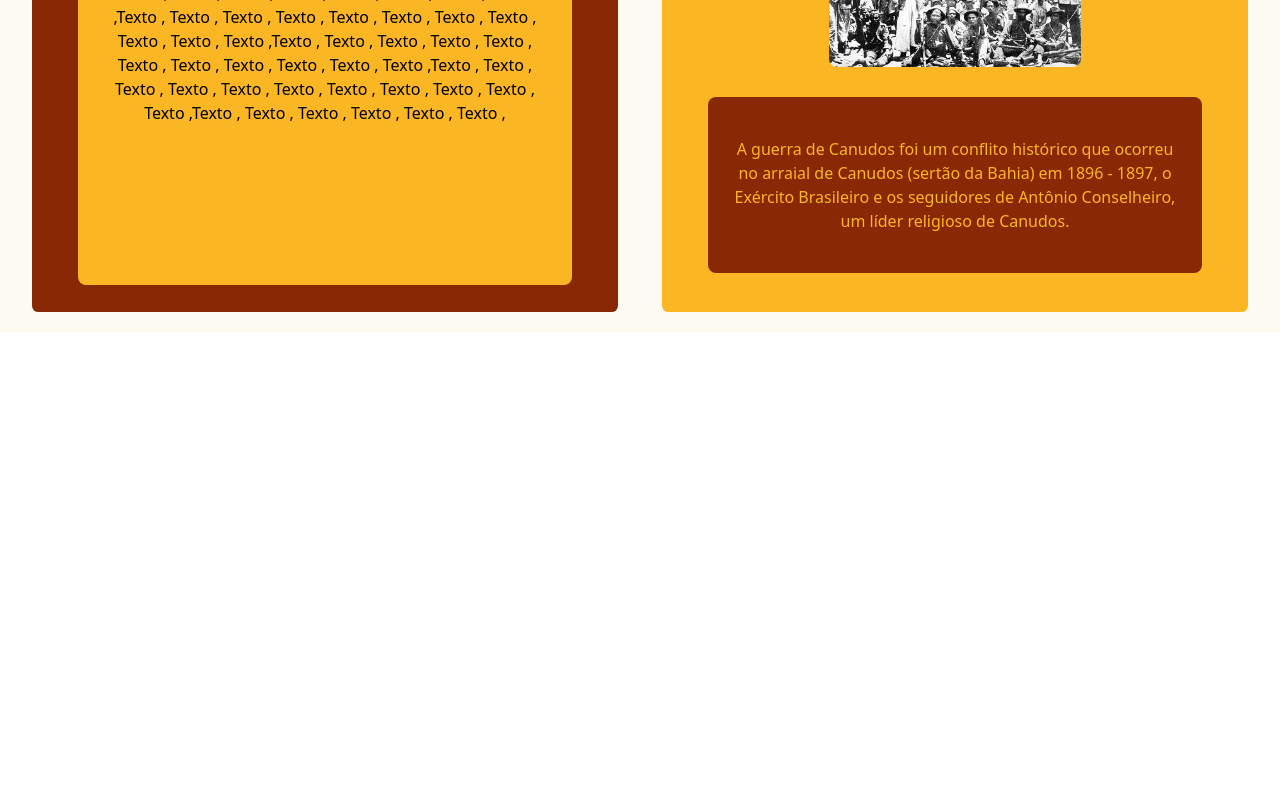
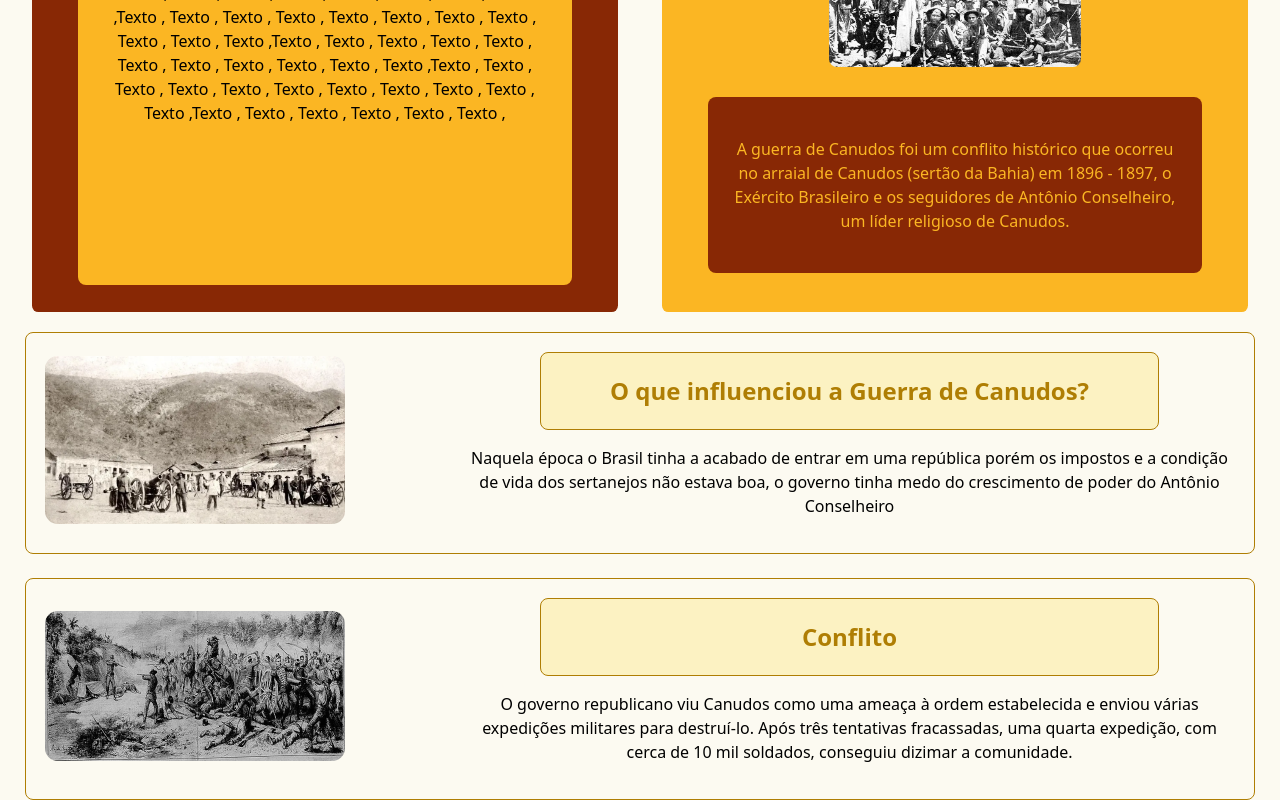
Before and after one commit to vitorcecato-sesi/projeto-historia, a React (Vite) app: page /Guerra-Canudos in a window 1280 px wide. Shown: the part 1017-1817 px from the top of the page. Before the commit the page ends 1349 px from the top, so only its background shows below. Built offline with nearby package versions, Linux system fonts and the light colour scheme.

Commit message:
Feito o Oq Influ. a Guerra e Conflito

```diff
--- a/src/pages/GuerraCanudos.jsx
+++ b/src/pages/GuerraCanudos.jsx
@@ -6,6 +6,8 @@ import img4 from '../assets/Imgs-GuerraCanudos/Canu4.png';
 import './style/GuerraCanudos.css';
 
 import IMGIntro from "../assets/Imgs-GuerraCanudos/Intro.png";
+import IMGOqInflu from "../assets/Imgs-GuerraCanudos/IMGOqInflu.png";
+import ImgConflito from "../assets/Imgs-GuerraCanudos/Conflito.png";
 
 const imagens = [Img1, img2, img3, img4];
 
@@ -80,7 +82,45 @@ export default function GuerraCanudos() {
       </div>
       </div>
 
+<center>
+      <div className="Bloco-OqInflu">
+        <div>
+          <img className="Img-OqInflu" src={IMGOqInflu}></img>
+        </div>
 
+        <div className="Texto-OqInflu">
+          <div className='Titulo-OqIn'>
+          <h2>O que influenciou a Guerra de Canudos?</h2>
+          </div>
+          <p>
+          Naquela época o Brasil tinha a acabado de entrar em uma república porém os impostos e a condição de vida dos sertanejos não estava boa,
+o governo tinha medo do crescimento de poder do Antônio Conselheiro
+
+          </p>
+      </div>
+      </div>
+      </center>
+      <br></br>
+
+      {/*  */}
+
+      <center>
+      <div className="Bloco-OqInflu">
+        <div>
+          <img className="Img-OqInflu" src={ImgConflito}></img>
+        </div>
+
+        <div className="Texto-OqInflu">
+          <div className='Titulo-OqIn'>
+          <h2>Conflito</h2>
+          </div>
+          <p>
+          O governo republicano viu Canudos como uma ameaça à ordem estabelecida e enviou várias expedições militares para destruí-lo. Após três tentativas fracassadas, uma quarta expedição, com cerca de 10 mil soldados, conseguiu dizimar a comunidade.
+
+          </p>
+      </div>
+      </div>
+      </center>
 
 
     </>
--- a/src/pages/style/GuerraCanudos.css
+++ b/src/pages/style/GuerraCanudos.css
@@ -107,3 +107,39 @@ body{
     border-radius: 0.5em;
     padding: 1.5em;
   }
+
+  .Bloco-OqInflu {
+    display: flex;
+    align-items: center;
+    gap: 10%;
+    padding: 1.2em;
+    background-color: #FCFAF1 ;
+    border: #AF7E04 solid 0.1em;
+    width: 93%;
+    border-radius: 0.5em;
+  }
+
+  .Img-OqInflu {
+    max-width: 300px;
+    height: auto;
+    border-radius: 0.8em;
+  }
+
+  .Titulo-OqIn{
+    background-color:#fcf2c2 ;
+    color:#AF7E04 ;
+    text-align: center;
+    width: 80%;
+    border: #AF7E04 solid 0.1em;
+    border-radius: 0.5em;
+
+  }
+
+  .Conflito{
+    background-color:#fcf2c3 ;
+    color:#AF7E04 ;
+    text-align: center;
+    width: 80%;
+    border-radius: 0.5em;
+    border: #AF7E04 solid 0.1em;
+  }
```
Also changed, not shown: src/assets/Imgs-GuerraCanudos/Conflito.png (added), src/assets/Imgs-GuerraCanudos/IMGOqInflu.png (added).
